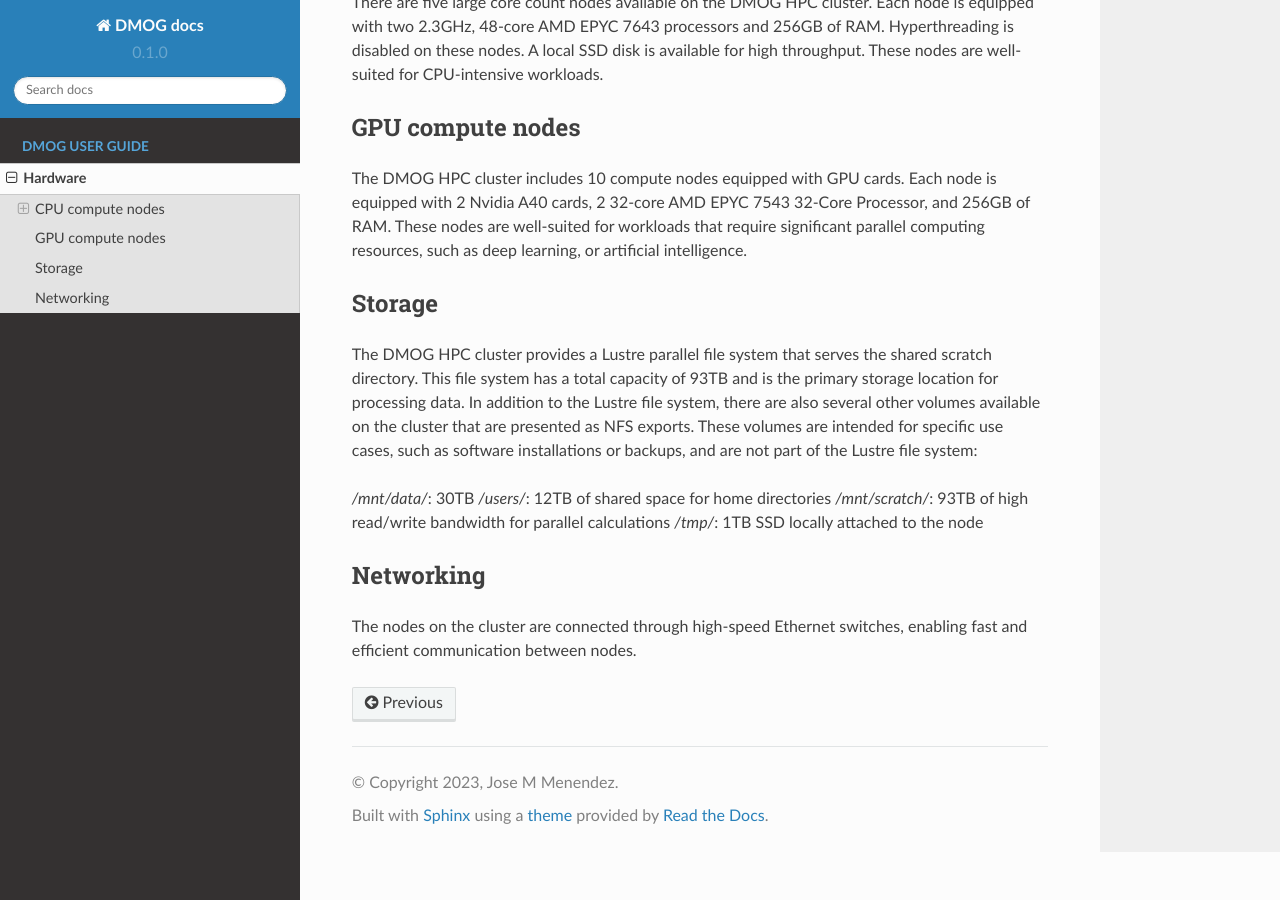
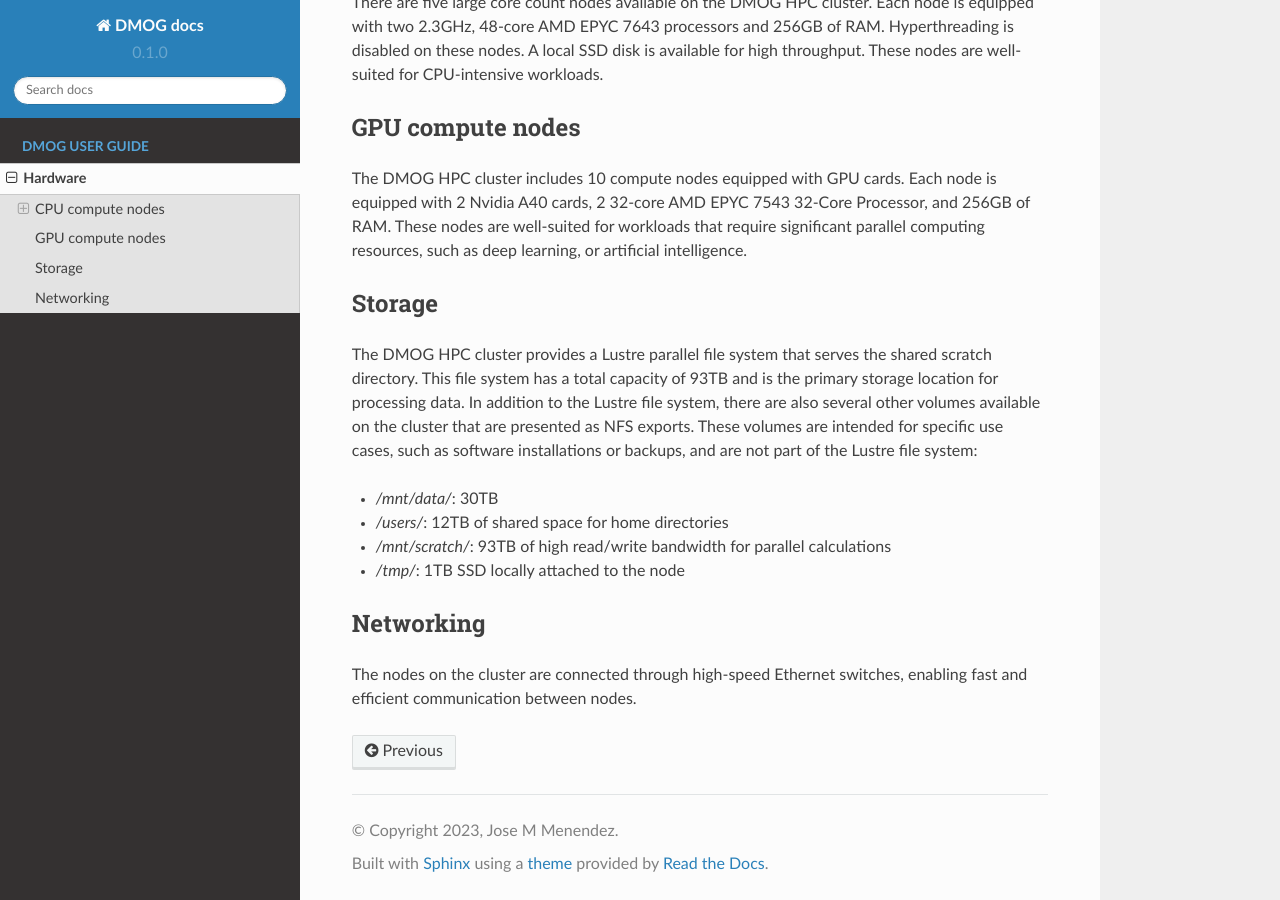
Before and after one commit to jm130/dmogdocs, a Sphinx documentation site: the page built from docs/source/techspecs/hardware.rst, in a window 1280 px wide and 900 px high, scrolled down 613 px. Built offline with Sphinx 7.4.7 and the Read the Docs theme 2.0.0, drawn with Linux system fonts in a browser that asks for light colours.

```diff
--- a/docs/source/techspecs/hardware.rst
+++ b/docs/source/techspecs/hardware.rst
@@ -46,10 +46,10 @@ cluster that are presented as NFS exports. These volumes are intended for
 specific use cases, such as software installations or backups, and are not part
 of the Lustre file system:
 
-`/mnt/data/`: 30TB
-`/users/`: 12TB of shared space for home directories
-`/mnt/scratch/`: 93TB of high read/write bandwidth for parallel calculations
-`/tmp/`: 1TB SSD locally attached to the node
+* `/mnt/data/`: 30TB
+* `/users/`: 12TB of shared space for home directories
+* `/mnt/scratch/`: 93TB of high read/write bandwidth for parallel calculations
+* `/tmp/`: 1TB SSD locally attached to the node
 
 Networking
 ----------
```
